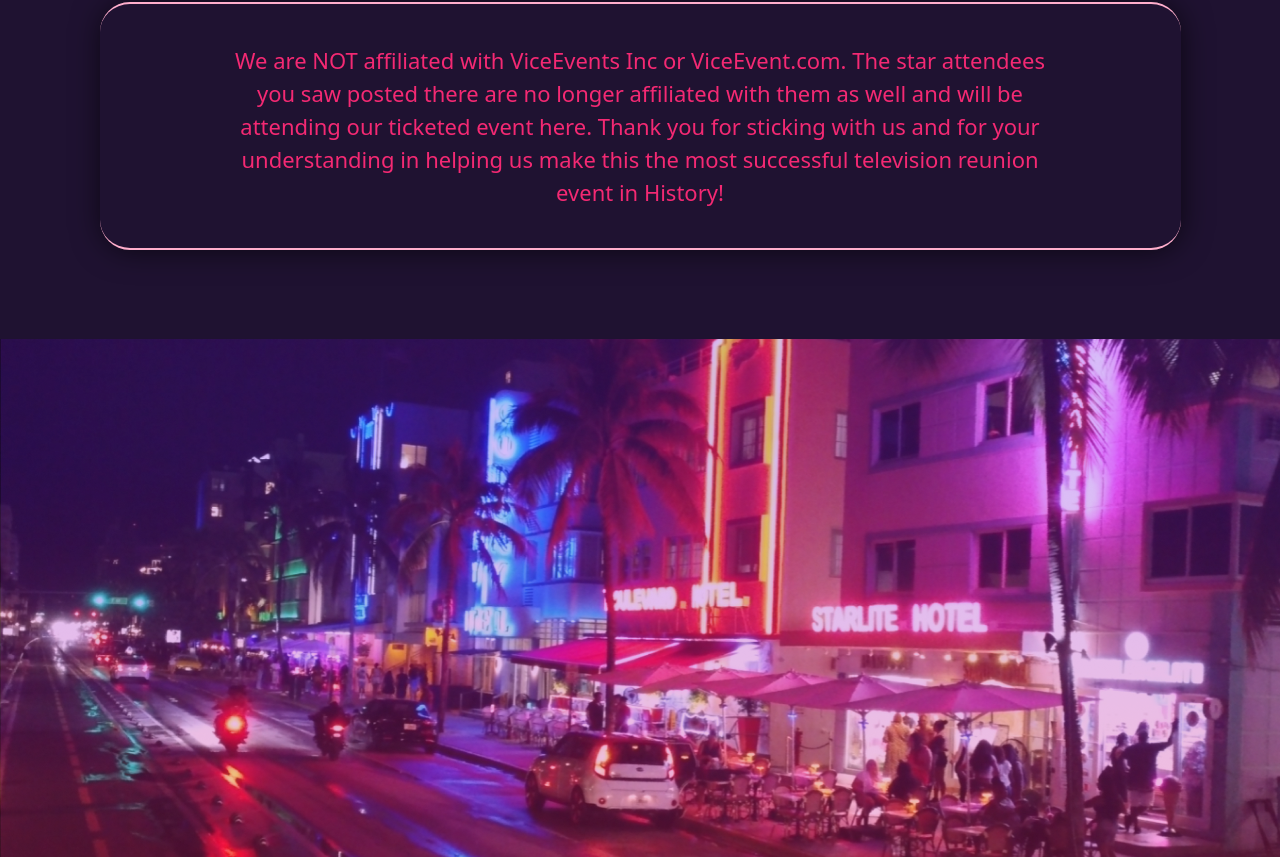
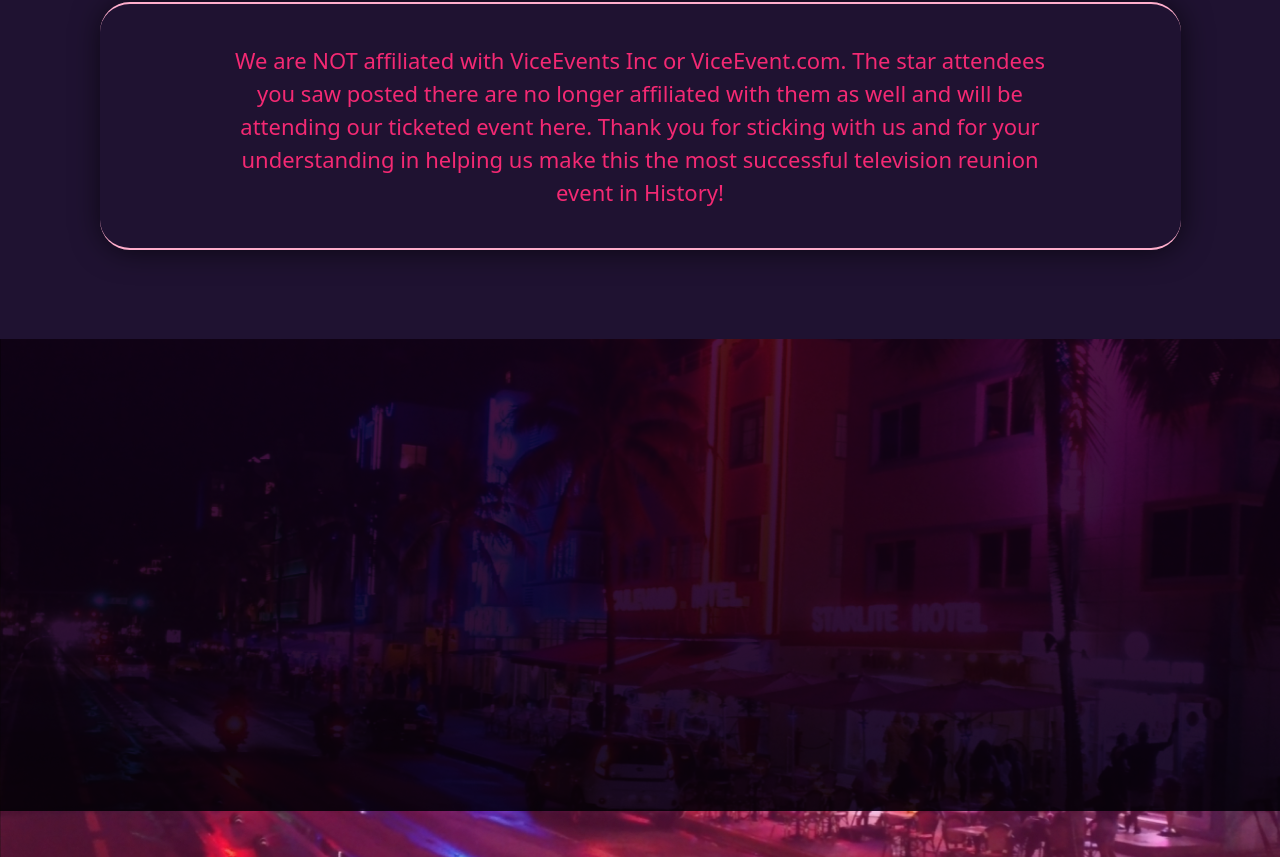
Before and after one commit to SyedAnasAhmed/ReactJs-task, a React (Vite) app: page /Cast in a window 1280 px wide. Shown: the part 290-1147 px from the top of the page. Built offline with nearby package versions, Linux system fonts and the light colour scheme; a web font is replaced by a local one.

Commit message:
footer images

```diff
--- a/src/Components/Footer/index.jsx
+++ b/src/Components/Footer/index.jsx
@@ -8,7 +8,8 @@
                 {/* <div className={`${styles.footerimagesholder}`}> */}
                     <div className={`${styles.footerimages}`}>
                         <img src="/public/Images/footer2.png" className={`${styles.coloroverlayimage}`} alt="" />
-                        <img src="/public/Images/Footerimg.png" className={`${styles.sceneryimage}`} alt="" />
+                        <img src="/public/Images/Footerimg.png"  className={`${styles.sceneryimage}`}  alt="" />
+                        <img src="/public/Images/footer3.png" className={`${styles.coloroverlayimage2}`} alt="" />
                     </div>
                     <div className={`${styles.logo}`}>
 
--- a/src/Components/Footer/style.module.css
+++ b/src/Components/Footer/style.module.css
@@ -11,13 +11,15 @@
 
 
 .sceneryimage,
+.coloroverlayimage,
 .coloroverlayimage{
     position: absolute;
-    object-fit: cover;
+    object-fit:cover;
     width: 1573px;
     height: 100%;
 }
 
+.coloroverlayimage2,
 .coloroverlayimage{
-    mix-blend-mode: multiply;
+    mix-blend-mode:multiply ;
 }
```
Also changed, not shown: public/Images/footer3.png (added).
